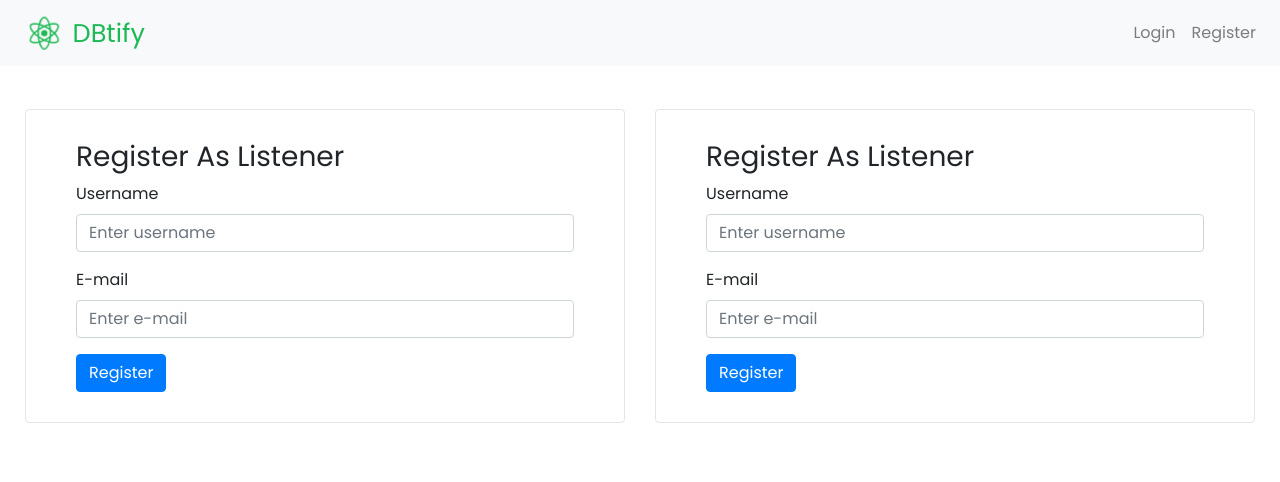
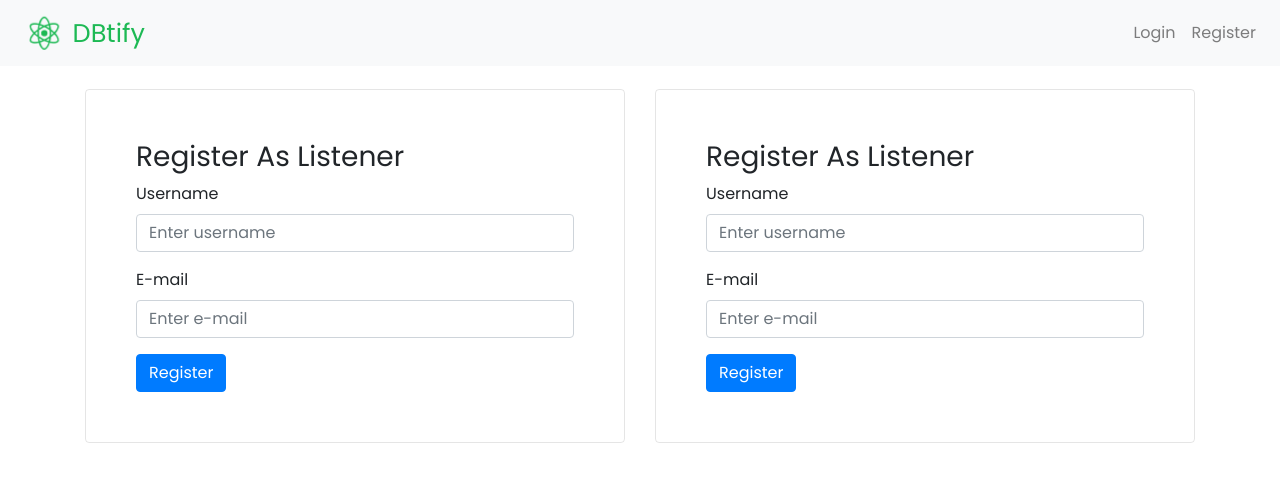
Before and after one commit to ybedirhanpak/dbtify-ui, a React (Create React App) app: page /register in a window 1280 px wide. Shown: the top 482 px of the page. Built offline with nearby package versions, Linux system fonts and the light colour scheme.

Commit message:
style update.

```diff
--- a/src/index.css
+++ b/src/index.css
@@ -27,7 +27,7 @@ code {
 /* Login/Register */
 
 .user-form {
-  padding: 30px 50px;
+  padding: 50px;
   border: 1px solid rgba(0, 0, 0, 0.1);
   border-radius: 4px;
 }
--- a/src/pages/login/LoginPage.js
+++ b/src/pages/login/LoginPage.js
@@ -4,17 +4,13 @@ import "./login.css";
 const LoginPage = () => {
   return (
     <div className="page login-page">
-      <div className="container-fluid">
+      <div className="container">
         <div className="row">
           <div className="col-md-6">
-            <div className="form-wrapper">
-              <LoginForm></LoginForm>
-            </div>
+            <LoginForm></LoginForm>
           </div>
           <div className="col-md-6">
-            <div className="form-wrapper">
-              <LoginForm></LoginForm>
-            </div>
+            <LoginForm></LoginForm>
           </div>
         </div>
       </div>
--- a/src/pages/register/RegisterPage.js
+++ b/src/pages/register/RegisterPage.js
@@ -4,17 +4,13 @@ import RegisterForm from "../../components/register-form";
 const RegisterPage = () => {
   return (
     <div className="page login-page">
-      <div className="container-fluid">
+      <div className="container">
         <div className="row">
           <div className="col-md-6">
-            <div className="form-wrapper">
-              <RegisterForm></RegisterForm>
-            </div>
+            <RegisterForm></RegisterForm>
           </div>
           <div className="col-md-6">
-            <div className="form-wrapper">
-              <RegisterForm></RegisterForm>
-            </div>
+            <RegisterForm></RegisterForm>
           </div>
         </div>
       </div>
```
